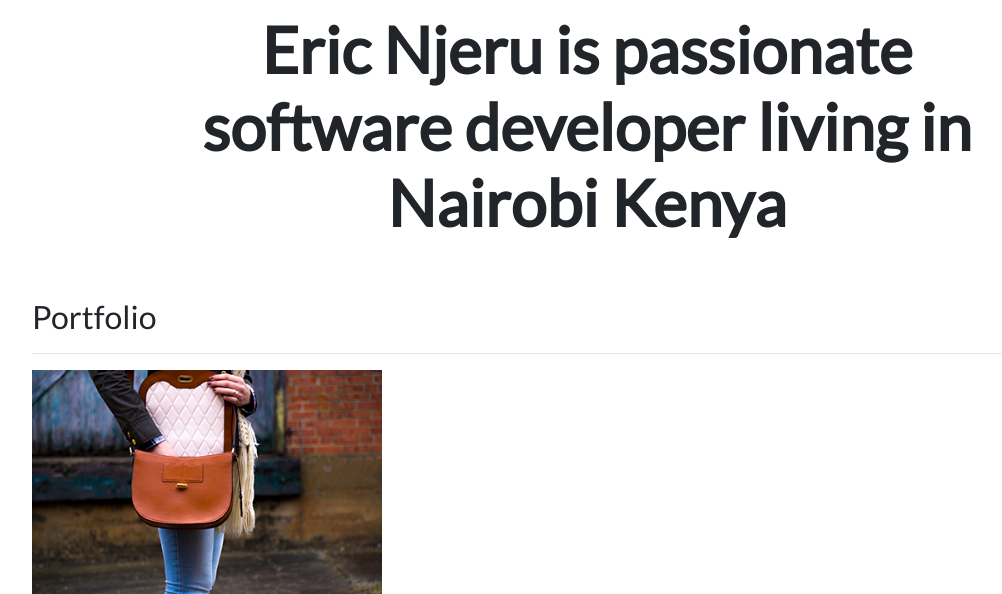
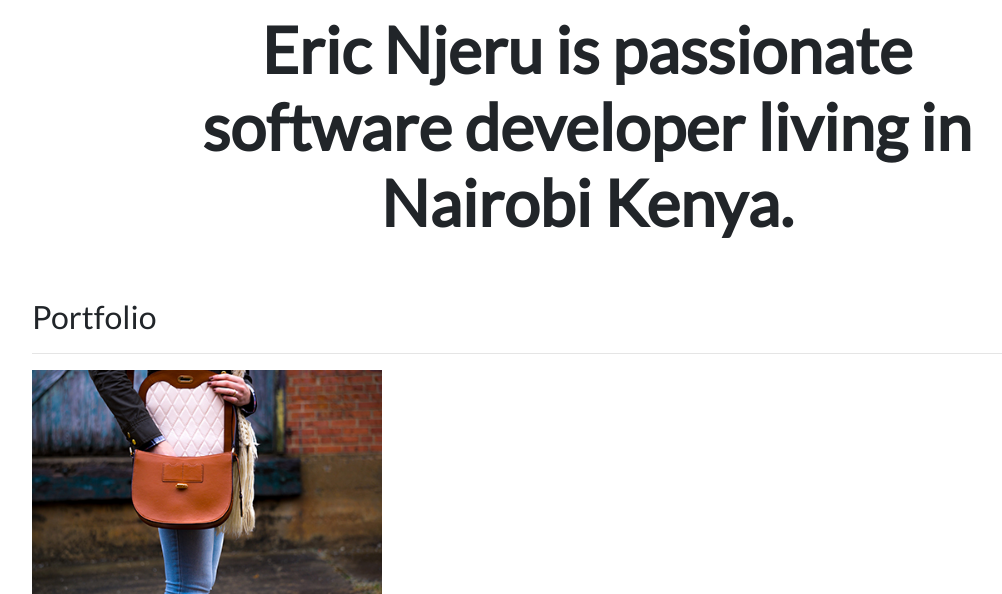
Before and after one commit to ericnjeru/personal_portfolio-python, a Django app: template portfolio/templates/portfolio/home.html in a window 1280 px wide. Shown: the part 410-1004 px from the top of the page, without its empty margins (53-1055 px from the left). Run offline with Django 3.2, Linux system fonts and the light colour scheme; the template is opened without the code that fills it: values that come from a table or form of the project are taken from there, others are empty; data comes from the database, SQL or seed files in the repository; some libraries are stand-ins or nearby versions.

Commit message:
change title in home page

```diff
--- a/portfolio/templates/portfolio/home.html
+++ b/portfolio/templates/portfolio/home.html
@@ -12,7 +12,7 @@
 
 <div class="row justify-content-center mb-3">
   <div class="col-md-9 text-center">
-    <h1 id="hometext" class="font-weight-bold">Eric Njeru is passionate software developer living in Nairobi Kenya</h1>
+    <h3 id="hometext" class="font-weight-bold">Eric Njeru is passionate software developer living in Nairobi Kenya.</h3>
   </div>
 </div>
 
```
